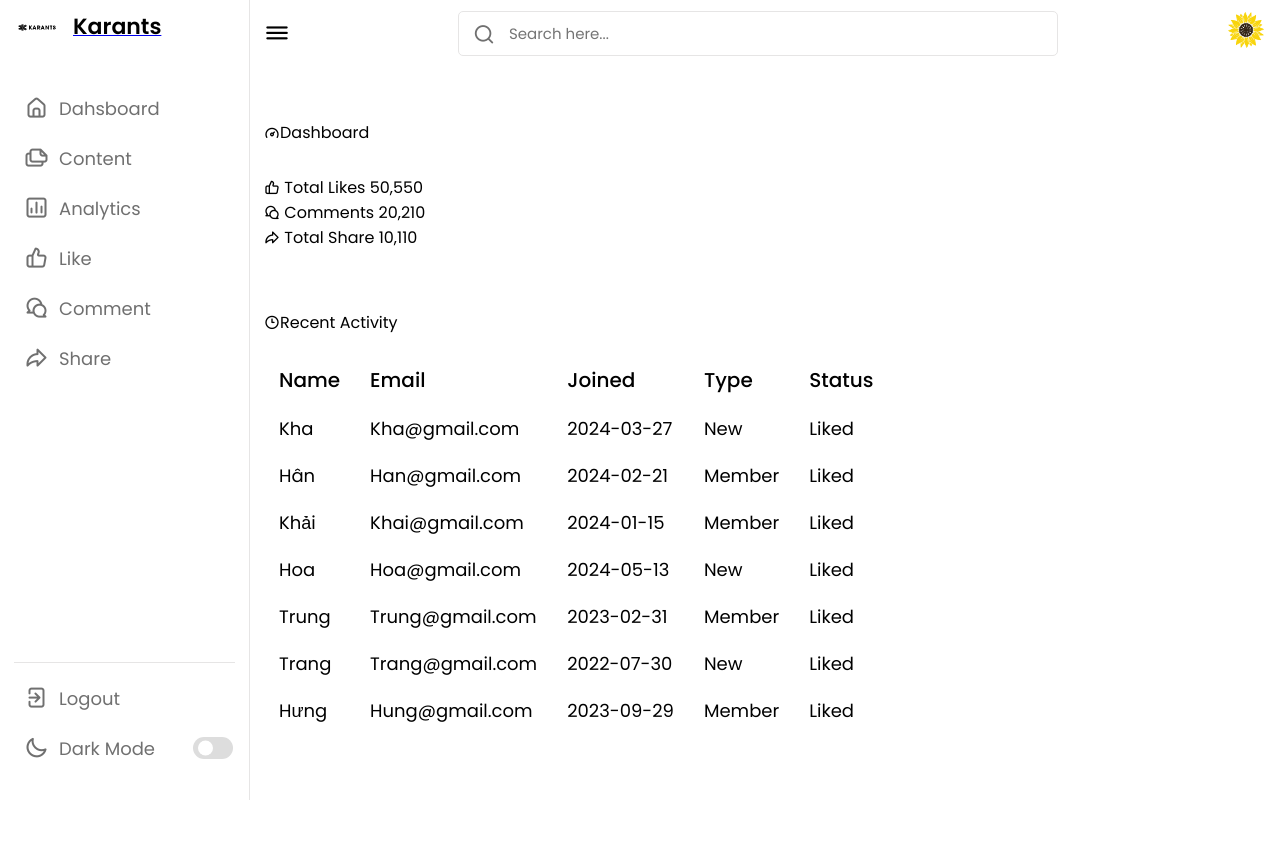
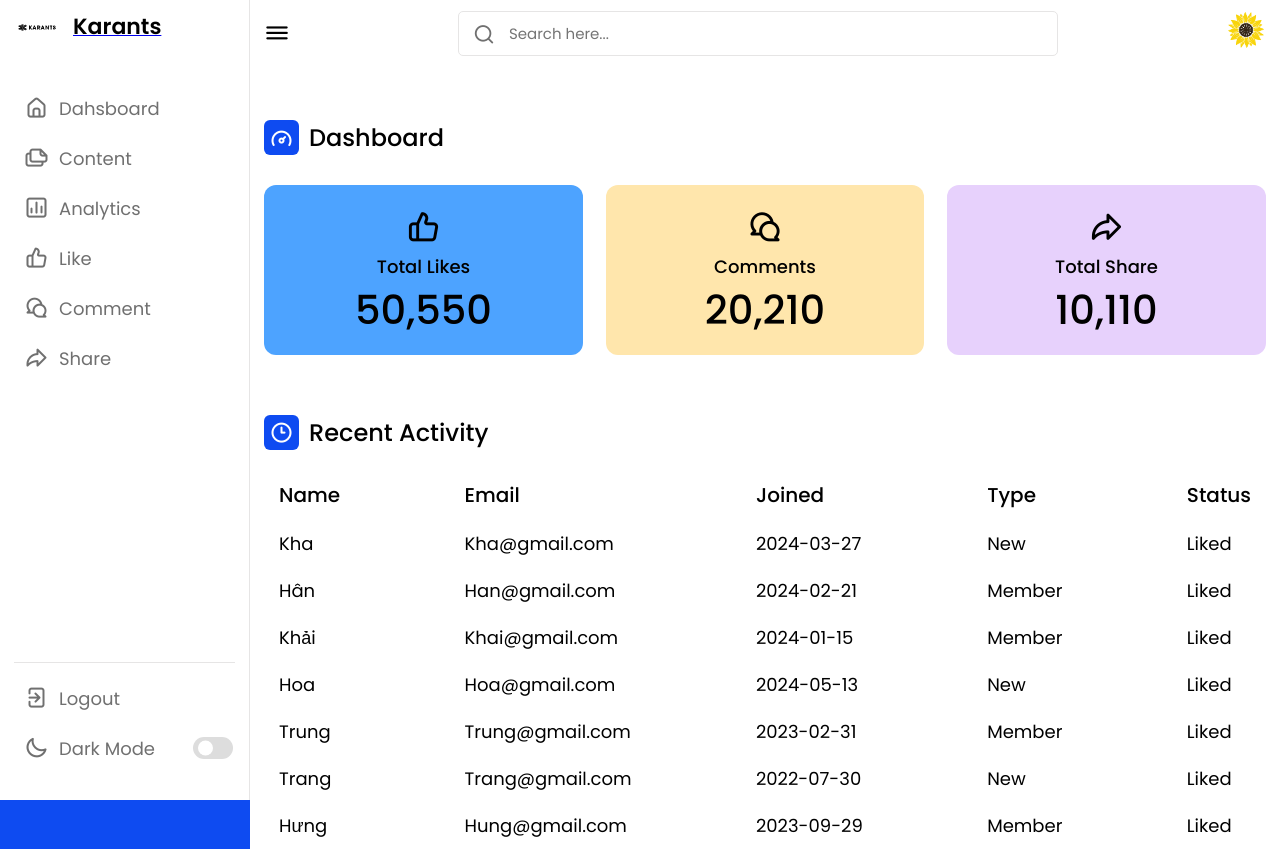
Before and after one commit to Fighting123567/DuAn1Moi, a PHP site: page /admin.html in a window 1280 px wide. Before the commit the page ends 800 px from the top, so only its background shows below. Run offline with PHP 8.4, Linux system fonts and the light colour scheme.

Commit message:
admin.css

```diff
--- a/css/admin.css
+++ b/css/admin.css
@@ -279,9 +279,65 @@
     align-items: center;
     margin: 60px 0 30px 0;
 }
-
-input[type="text"],
-input[type="number"] {
+.dash-content .title i{
+    position: relative;
+    height: 35px;
+    width: 35px;
+    background-color: var(--primary-color);
+    border-radius: 6px;
+    color: var(--title-icon-color);
+    display: flex;
+    align-items: center;
+    justify-content: center;
+    font-size: 24px;
+}
+.dash-content .title .text{
+    font-size: 24px;
+    font-weight: 500;
+    color: var(--text-color);
+    margin-left: 10px;
+}
+.dash-content .boxes{
+    display: flex;
+    align-items: center;
+    justify-content: space-between;
+    flex-wrap: wrap;
+}
+.dash-content .boxes .box{
+    display: flex;
+    flex-direction: column;
+    align-items: center;
+    border-radius: 12px;
+    width: calc(100% / 3 - 15px);
+    padding: 15px 20px;
+    background-color: var(--box1-color);
+    transition: var(--tran-05);
+}
+.boxes .box i{
+    font-size: 35px;
+    color: var(--text-color);
+}
+.boxes .box .text{
+    white-space: nowrap;
+    font-size: 18px;
+    font-weight: 500;
+    color: var(--text-color);
+}
+.boxes .box .number{
+    font-size: 40px;
+    font-weight: 500;
+    color: var(--text-color);
+}
+.boxes .box.box2{
+    background-color: var(--box2-color);
+}
+.boxes .box.box3{
+    background-color: var(--box3-color);
+}
+.dash-content .activity .activity-data{
+    display: flex;
+    justify-content: space-between;
+    align-items: center;
     width: 100%;
 }
 .activity .activity-data{
```
